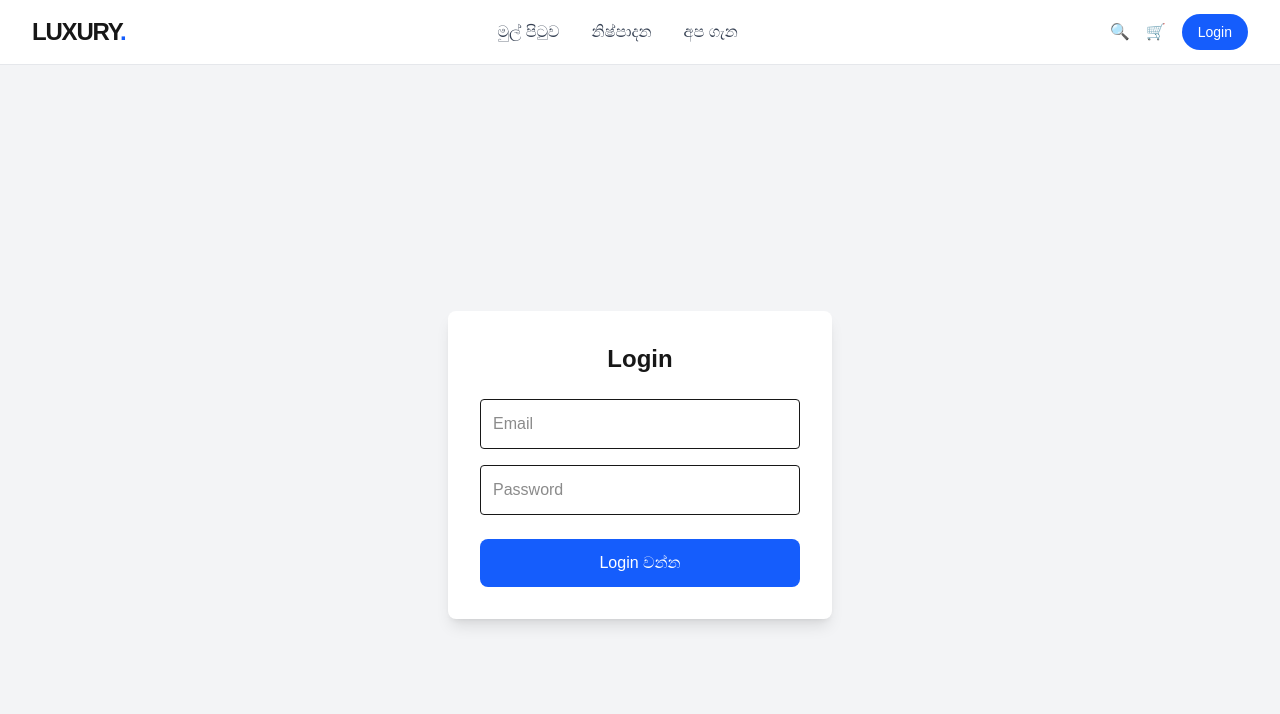
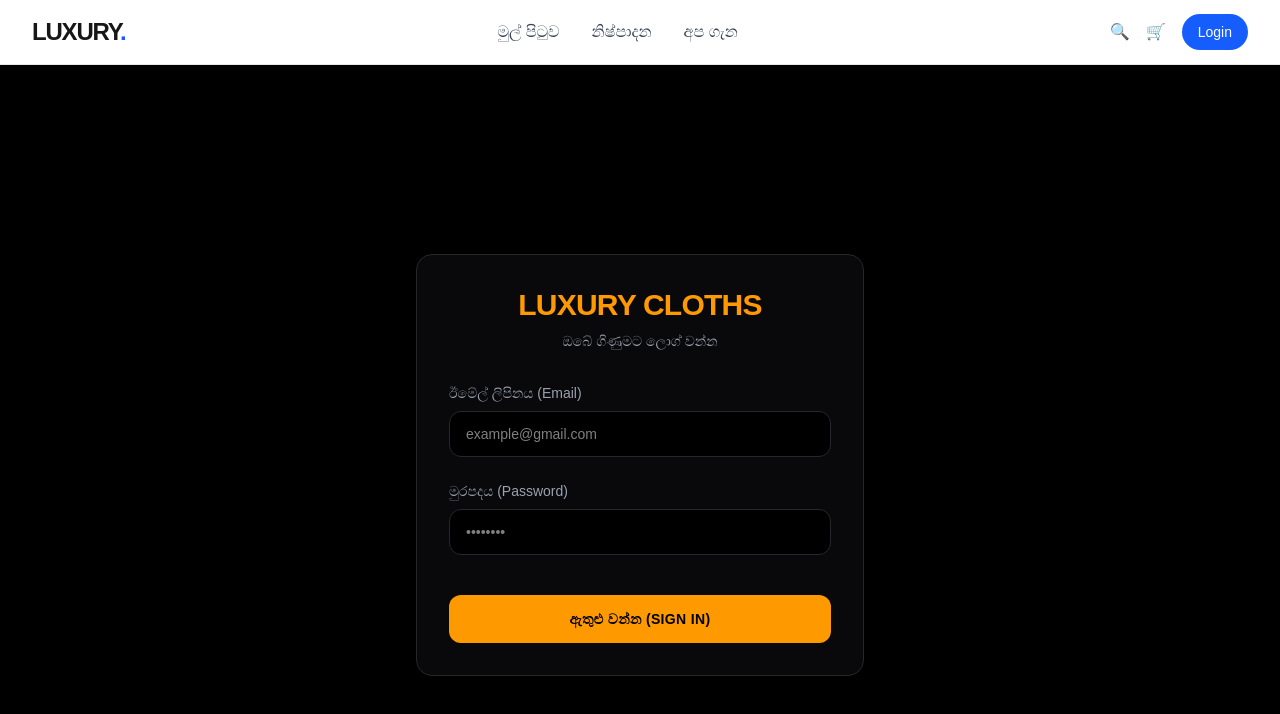
Before and after one commit to rasikaprabath12345/Luxury-Cloths-Project, a Next.js app in the folder frontend/: page /auth/login in a window 1280 px wide. Shown: the top 714 px of the page. Built offline with nearby package versions, Linux system fonts and the light colour scheme.

Commit message:
Add frontend and backend as normal projects

```diff
--- a/frontend/src/app/auth/login/page.tsx
+++ b/frontend/src/app/auth/login/page.tsx
@@ -2,44 +2,94 @@
 
 import { useState } from "react";
 import axios from "axios";
+import { useRouter } from "next/navigation";
 
 export default function LoginPage() {
-    const [email, setEmail] = useState("");
-    const [password, setPassword] = useState("");
+  const [email, setEmail] = useState<string>("");
+  const [password, setPassword] = useState<string>("");
+  const [loading, setLoading] = useState<boolean>(false);
+  const router = useRouter();
 
   const handleLogin = async (e: React.FormEvent) => {
-        e.preventDefault();
+    e.preventDefault(); // පිටුව Refresh වීම වැළැක්වීමට
+    setLoading(true);
+
     try {
-            // ඔබගේ .NET Backend එකේ Login Endpoint එකට යැවිය යුතුයි
-            const response = await axios.post("http://localhost:5226/api/auth/login", {
-                email,
-                password
+      // 1. බැකෙන්ඩ් එකේ Login එන්ඩ්පොයින්ට් එකට දත්ත යැවීම
+      const response = await axios.post("http://localhost:5226/api/Auth/login", {
+        email: email,
+        password: password,
       });
-            alert("Login සාර්ථකයි!");
-            window.location.href = "/";
-        } catch (err) {
-            alert("Login අසාර්ථකයි. කරුණාකර නැවත උත්සාහ කරන්න.");
+
+      if (response.status === 200) {
+        // 2. බැකෙන්ඩ් එකෙන් එවපු Token සහ User ID එක ලබා ගැනීම
+        // (💡 බැකෙන්ඩ් එකෙන් එවන්නේ 'id' නම් 'userId: id' ලෙස වෙනස් කරන්න)
+        const { token, userId } = response.data;
+
+        // 3. දත්ත බ්‍රවුසර් එකේ (LocalStorage) ආරක්ෂිතව සේව් කිරීම
+        localStorage.setItem("luxury_token", token);
+        localStorage.setItem("luxury_userId", userId.toString());
+
+        alert("🎉 සාර්ථකව පද්ධතියට ඇතුළු වුණා (Login Success)!");
+
+        // 4. කෙලින්ම අපි කලින් හදපු Cart පේජ් එකට යූසර්ව රීඩිරෙක්ට් කිරීම
+        router.push("/storefront/cart");
+      }
+    } catch (error: any) {
+      console.error("Login Failed:", error);
+      alert("⚠️ ඇතුළත් කළ ඊමේල් ලිපිනය හෝ මුරපදය වැරදියි. කරුණාකර නැවත උත්සාහ කරන්න.");
+    } finally {
+      setLoading(false);
     }
   };
 
   return (
-        <div className="flex justify-center items-center min-h-screen bg-gray-100">
-            <form onSubmit={handleLogin} className="bg-white p-8 rounded-lg shadow-lg w-96">
-                <h1 className="text-2xl font-bold mb-6 text-center">Login</h1>
+    <div className="bg-black text-white min-h-screen flex items-center justify-center px-4">
+      <div className="max-w-md w-full bg-zinc-950 border border-zinc-800 p-8 rounded-2xl shadow-xl">
+
+        {/* Brand Logo / Header */}
+        <div className="text-center mb-8">
+          <h2 className="text-3xl font-extrabold tracking-tight text-amber-500">LUXURY CLOTHS</h2>
+          <p className="text-gray-400 text-sm mt-2">ඔබේ ගිණුමට ලොග් වන්න</p>
+        </div>
+
+        {/* Form */}
+        <form onSubmit={handleLogin} className="space-y-6">
+          <div>
+            <label className="block text-sm font-medium text-gray-400 mb-2">ඊමේල් ලිපිනය (Email)</label>
             <input
-                    type="email" placeholder="Email" required
-                    className="w-full p-3 border rounded mb-4"
+              type="email"
+              required
+              value={email}
               onChange={(e) => setEmail(e.target.value)}
+              className="w-full px-4 py-3 bg-black border border-zinc-800 rounded-xl text-white focus:outline-none focus:border-amber-500 transition text-sm"
+              placeholder="example@gmail.com"
             />
+          </div>
+
+          <div>
+            <label className="block text-sm font-medium text-gray-400 mb-2">මුරපදය (Password)</label>
             <input
-                    type="password" placeholder="Password" required
-                    className="w-full p-3 border rounded mb-6"
+              type="password"
+              required
+              value={password}
               onChange={(e) => setPassword(e.target.value)}
+              className="w-full px-4 py-3 bg-black border border-zinc-800 rounded-xl text-white focus:outline-none focus:border-amber-500 transition text-sm"
+              placeholder="••••••••"
             />
-                <button className="w-full bg-blue-600 text-white py-3 rounded-lg hover:bg-blue-700">
-                    Login වන්න
+          </div>
+
+          {/* Submit Button */}
+          <button
+            type="submit"
+            disabled={loading}
+            className="w-full bg-amber-500 hover:bg-amber-600 disabled:bg-zinc-800 disabled:text-gray-500 text-black font-bold py-3.5 rounded-xl transition text-sm tracking-wide uppercase mt-4"
+          >
+            {loading ? "පරීක්ෂා කරමින් පවතී..." : "ඇතුළු වන්න (Sign In)"}
           </button>
         </form>
+
+      </div>
     </div>
   );
 }
--- a/frontend/src/app/auth/page.tsx
+++ b/frontend/src/app/auth/page.tsx
@@ -0,0 +1,86 @@
+"use client";
+
+import { useState } from "react";
+import axios from "axios";
+import { useRouter } from "next/navigation";
+
+// 💡 මෙතන 'export default function' කියන කෑල්ල අනිවාර්යයෙන්ම තියෙන්න ඕනේ!
+export default function LoginPage() {
+  const [email, setEmail] = useState<string>("");
+  const [password, setPassword] = useState<string>("");
+  const [loading, setLoading] = useState<boolean>(false);
+  const router = useRouter();
+
+  const handleLogin = async (e: React.FormEvent) => {
+    e.preventDefault();
+    setLoading(true);
+
+    try {
+      const response = await axios.post("http://localhost:5226/api/Auth/login", {
+        email: email,
+        password: password,
+      });
+
+      if (response.status === 200) {
+        // බැකෙන්ඩ් එකෙන් එවන්නේ id නම්, response.data.id ලෙස වෙනස් කරන්න
+        const { token, userId } = response.data;
+
+        localStorage.setItem("luxury_token", token);
+        localStorage.setItem("luxury_userId", userId.toString());
+
+        alert("🎉 සාර්ථකව පද්ධතියට ඇතුළු වුණා (Login Success)!");
+        router.push("/storefront/cart"); // සාර්ථක නම් Cart එකට හරවා යවයි
+      }
+    } catch (error: any) {
+      console.error("Login Failed:", error);
+      alert("⚠️ ඇතුළත් කළ ඊමේල් ලිපිනය හෝ මුරපදය වැරදියි.");
+    } finally {
+      setLoading(false);
+    }
+  };
+
+  return (
+    <div className="bg-black text-white min-h-screen flex items-center justify-center px-4">
+      <div className="max-w-md w-full bg-zinc-950 border border-zinc-800 p-8 rounded-2xl shadow-xl">
+        <div className="text-center mb-8">
+          <h2 className="text-3xl font-extrabold tracking-tight text-amber-500">LUXURY CLOTHS</h2>
+          <p className="text-gray-400 text-sm mt-2">ඔබේ ගිණුමට ලොග් වන්න</p>
+        </div>
+
+        <form onSubmit={handleLogin} className="space-y-6">
+          <div>
+            <label className="block text-sm font-medium text-gray-400 mb-2">ඊමේල් ලිපිනය (Email)</label>
+            <input
+              type="email"
+              required
+              value={email}
+              onChange={(e) => setEmail(e.target.value)}
+              className="w-full px-4 py-3 bg-black border border-zinc-800 rounded-xl text-white focus:outline-none focus:border-amber-500 transition text-sm"
+              placeholder="example@gmail.com"
+            />
+          </div>
+
+          <div>
+            <label className="block text-sm font-medium text-gray-400 mb-2">מוරපදය (Password)</label>
+            <input
+              type="password"
+              required
+              value={password}
+              onChange={(e) => setPassword(e.target.value)}
+              className="w-full px-4 py-3 bg-black border border-zinc-800 rounded-xl text-white focus:outline-none focus:border-amber-500 transition text-sm"
+              placeholder="••••••••"
+            />
+          </div>
+
+          <button
+            type="submit"
+            disabled={loading}
+            className="w-full bg-amber-500 hover:bg-amber-600 disabled:bg-zinc-800 disabled:text-gray-500 text-black font-bold py-3.5 rounded-xl transition text-sm tracking-wide uppercase mt-4"
+          >
+            {loading ? "පරීක්ෂා කරමින් පවතී..." : "ඇතුළු වන්න (Sign In)"}
+          </button>
+        </form>
+      </div>
+    </div>
+  );
+}
```
Also changed, not shown: frontend/src/app/storefront/cart/page.tsx (+20 -6 lines). Lines whose indentation alone changed are shown as unchanged.
